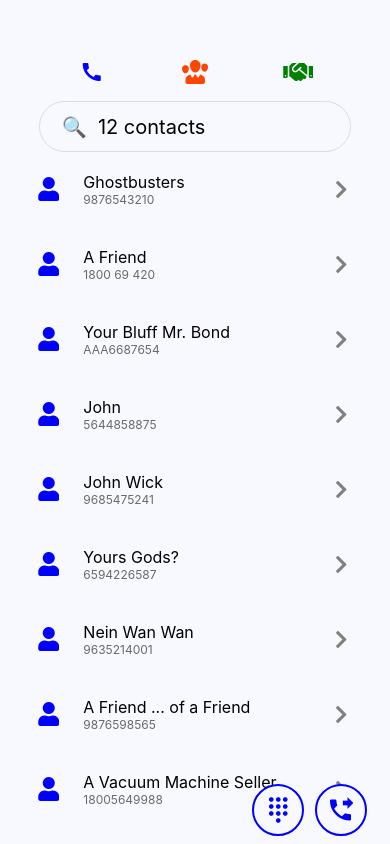
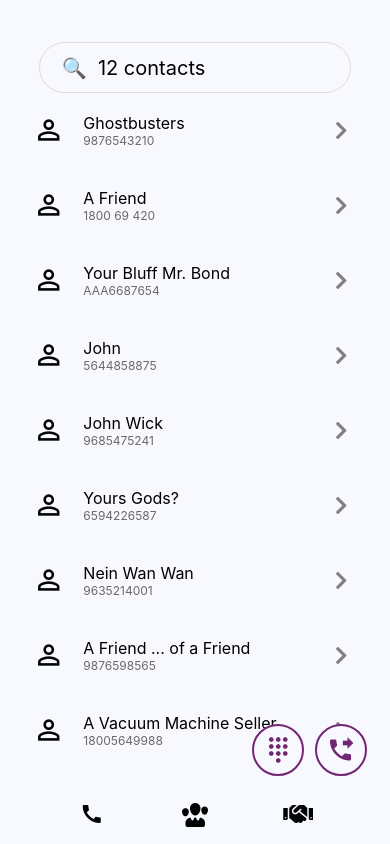
Before and after one commit to UzmanQaisar/callamari, a React Native app: screen / in a window 390 px wide. Built offline with nearby package versions, Linux system fonts and the light colour scheme.

Commit message:
several UI changes, blacked

```diff
--- a/App.js
+++ b/App.js
@@ -97,66 +97,6 @@ function App() {
 
         <View
           style={{
-            height: "7%",
-            flexDirection: "row",
-            justifyContent: "space-evenly",
-            paddingHorizontal: 36,
-            backgroundColor: "ghostwhite",
-          }}
-        >
-          <View
-            style={{
-              width: "30%",
-              justifyContent: "center",
-              alignItems: "center",
-            }}
-          >
-            <TouchableOpacity onPress={handleCallMenuPress}>
-              <Icon
-                name="call"
-                type="Ionicons"
-                size={24}
-                color="blue"
-              />
-            </TouchableOpacity>
-          </View>
-          <View
-            style={{
-              width: "30%",
-              justifyContent: "center",
-              alignItems: "center",
-            }}
-          >
-            <TouchableOpacity onPress={handleContactsMenuPress}>
-              <Icon
-                name="persons"
-                type="fontisto"
-                size={24}
-                color="orangered"
-              />
-            </TouchableOpacity>
-          </View>
-          <View
-            style={{
-              width: "30%",
-              justifyContent: "center",
-              alignItems: "center",
-            }}
-          >
-            <TouchableOpacity onPress={handleLeadsMenuPress}>
-              <Icon
-                name="handshake"
-                type="font-awesome-5"
-                size={24}
-                color="green"
-                solid
-              />
-            </TouchableOpacity>
-          </View>
-        </View>
-
-        <View
-          style={{
             height: "6%",
             width: "80%",
             marginHorizontal: "10%",
@@ -191,10 +131,10 @@ function App() {
               <View style={{ flex: 2, justifyContent: "center", alignItems: "center"}}>
                 <TouchableOpacity>
                   <Icon
-                    name="user"
-                    type="font-awesome-5"
-                    size={24}
-                    color="blue"
+                    name="person-outline"
+                    type="Ionicons"
+                    size={32}
+                    color="#020403"
                     solid
                   />
                 </TouchableOpacity>
@@ -232,9 +172,9 @@ function App() {
                 <TouchableOpacity>
                   <Icon
                     name="person"
-                    type="fontisto"
-                    size={24}
-                    color="orangered"
+                    type="Ionicons"
+                    size={32}
+                    color="#020403"
                     solid
                   />
                 </TouchableOpacity>
@@ -273,8 +213,8 @@ function App() {
                   <Icon
                     name="thumbs-up"
                     type="entypo"
-                    size={24}
-                    color="green"
+                    size={28}
+                    color="#020403"
                     solid
                   />
                 </TouchableOpacity>
@@ -298,6 +238,58 @@ function App() {
           ))}
         </ScrollView>}
 
+        <View style={xxx.menuStyle} >
+          <View
+            style={{
+              width: "30%",
+              justifyContent: "center",
+              alignItems: "center",
+            }}
+          >
+            <TouchableOpacity onPress={handleCallMenuPress}>
+              <Icon
+                name="call"
+                type="Ionicons"
+                size={24}
+                color="#020403"
+              />
+            </TouchableOpacity>
+          </View>
+          <View
+            style={{
+              width: "30%",
+              justifyContent: "center",
+              alignItems: "center",
+            }}
+          >
+            <TouchableOpacity onPress={handleContactsMenuPress}>
+              <Icon
+                name="persons"
+                type="fontisto"
+                size={24}
+                color="#020403"
+              />
+            </TouchableOpacity>
+          </View>
+          <View
+            style={{
+              width: "30%",
+              justifyContent: "center",
+              alignItems: "center",
+            }}
+          >
+            <TouchableOpacity onPress={handleLeadsMenuPress}>
+              <Icon
+                name="handshake"
+                type="font-awesome-5"
+                size={24}
+                color="#020403"
+                solid
+              />
+            </TouchableOpacity>
+          </View>
+        </View>
+
         <View style={[xxx.tacButtons, {right: "6%"}]}
         >
           <TouchableOpacity>
@@ -305,7 +297,7 @@ function App() {
               name="phone-forwarded"
               type="MaterialIcons"
               size={28}
-              color="blue"
+              color="#702670"
             />
           </TouchableOpacity>
         </View>
@@ -317,47 +309,36 @@ function App() {
               name="dialpad"
               type="Entypo"
               size={28}
-              color="blue"
+              color="#702670"
             />
           </TouchableOpacity>
         </View>
 
-        {dialPad && <View style={{
-          position: "absolute",
-          bottom: "0%",
-          right: "4%",
-          zIndex: 20,
-          flexDirection: "column",
-          backgroundColor: "gainsboro",
-          borderRadius: 20,
-          overflow: "hidden",
-          height: "54%",
-          width: "92%" }}
-        >
-          <View style={{width: "100%", height: "14%", flexDirection: "row", justifyContent: "center", alignItems: "center", backgroundColor: "silver" }}>
+        {dialPad && <View style={xxx.dialPadStyle} >
+          <View style={[xxx.dialPadRowStyle, {height: "14%", backgroundColor: "silver"}]}>
             <Text style={{fontSize: 30, fontFamily: "sans-serif", letterSpacing: 1}}>+91 9955496821</Text>
           </View>
-          <View style={{width: "100%", height: "17%", flexDirection: "row", justifyContent: "center" }}>
+          <View style={[xxx.dialPadRowStyle, {height: "17%"}]}>
             <View style={xxx.keypadButton}><Text style={{fontSize: 28}}>1</Text></View>
             <View style={xxx.keypadButton}><Text style={{fontSize: 28}}>2</Text></View>
             <View style={xxx.keypadButton}><Text style={{fontSize: 28}}>3</Text></View>
           </View>
-          <View style={{width: "100%", height: "17%", flexDirection: "row", justifyContent: "center" }}>
+          <View style={[xxx.dialPadRowStyle, {height: "17%"}]}>
             <View style={xxx.keypadButton}><Text style={{fontSize: 28}}>4</Text></View>
             <View style={xxx.keypadButton}><Text style={{fontSize: 28}}>5</Text></View>
             <View style={xxx.keypadButton}><Text style={{fontSize: 28}}>6</Text></View>
           </View>
-          <View style={{width: "100%", height: "17%", flexDirection: "row", justifyContent: "center" }}>
+          <View style={[xxx.dialPadRowStyle, {height: "17%"}]}>
             <View style={xxx.keypadButton}><Text style={{fontSize: 28}}>7</Text></View>
             <View style={xxx.keypadButton}><Text style={{fontSize: 28}}>8</Text></View>
             <View style={xxx.keypadButton}><Text style={{fontSize: 28}}>9</Text></View>
           </View>
-          <View style={{width: "100%", height: "17%", flexDirection: "row", justifyContent: "center" }}>
+          <View style={[xxx.dialPadRowStyle, {height: "17%"}]}>
             <View style={xxx.keypadButton}><Text style={{fontSize: 28}}>*</Text></View>
             <View style={xxx.keypadButton}><Text style={{fontSize: 28}}>0</Text></View>
             <View style={xxx.keypadButton}><Text style={{fontSize: 28}}>#</Text></View>
           </View>
-          <View style={{width: "100%", height: "18%", flexDirection: "row", justifyContent: "center" }}>
+          <View style={[xxx.dialPadRowStyle, {height: "18%"}]}>
             <View style={xxx.keypadButton}><Text>***</Text></View>
             <View style={xxx.keypadButton}>
               <TouchableOpacity>
@@ -382,20 +363,47 @@ function App() {
 
 const xxx = StyleSheet.create({
   keypadButton: {
-    width: "32%", alignItems: "center", justifyContent: "center"
+    width: "32%",
+    alignItems: "center",
+    justifyContent: "center"
   },
   tacButtons: {
     position: "absolute",
-    bottom: "1%",
+    bottom: "8%",
     alignItems: "center",
     justifyContent: "center",
     zIndex: 30,
     backgroundColor: "ghostwhite",
     borderWidth: 2,
-    borderColor: "blue",
+    borderColor: "#702670",
     borderRadius: 48,
     height: 52,
     width: 52
+  },
+  dialPadStyle: {
+    position: "absolute",
+    bottom: "0%",
+    right: "4%",
+    zIndex: 20,
+    flexDirection: "column",
+    backgroundColor: "gainsboro",
+    borderRadius: 20,
+    overflow: "hidden",
+    height: "54%",
+    width: "92%"
+  },
+  dialPadRowStyle: {
+    width: "100%",
+    flexDirection: "row",
+    justifyContent: "center",
+    alignItems: "center"
+  },
+  menuStyle: {
+    height: "7%",
+    flexDirection: "row",
+    justifyContent: "space-evenly",
+    paddingHorizontal: 36,
+    backgroundColor: "ghostwhite",
   }
 })
 
```
